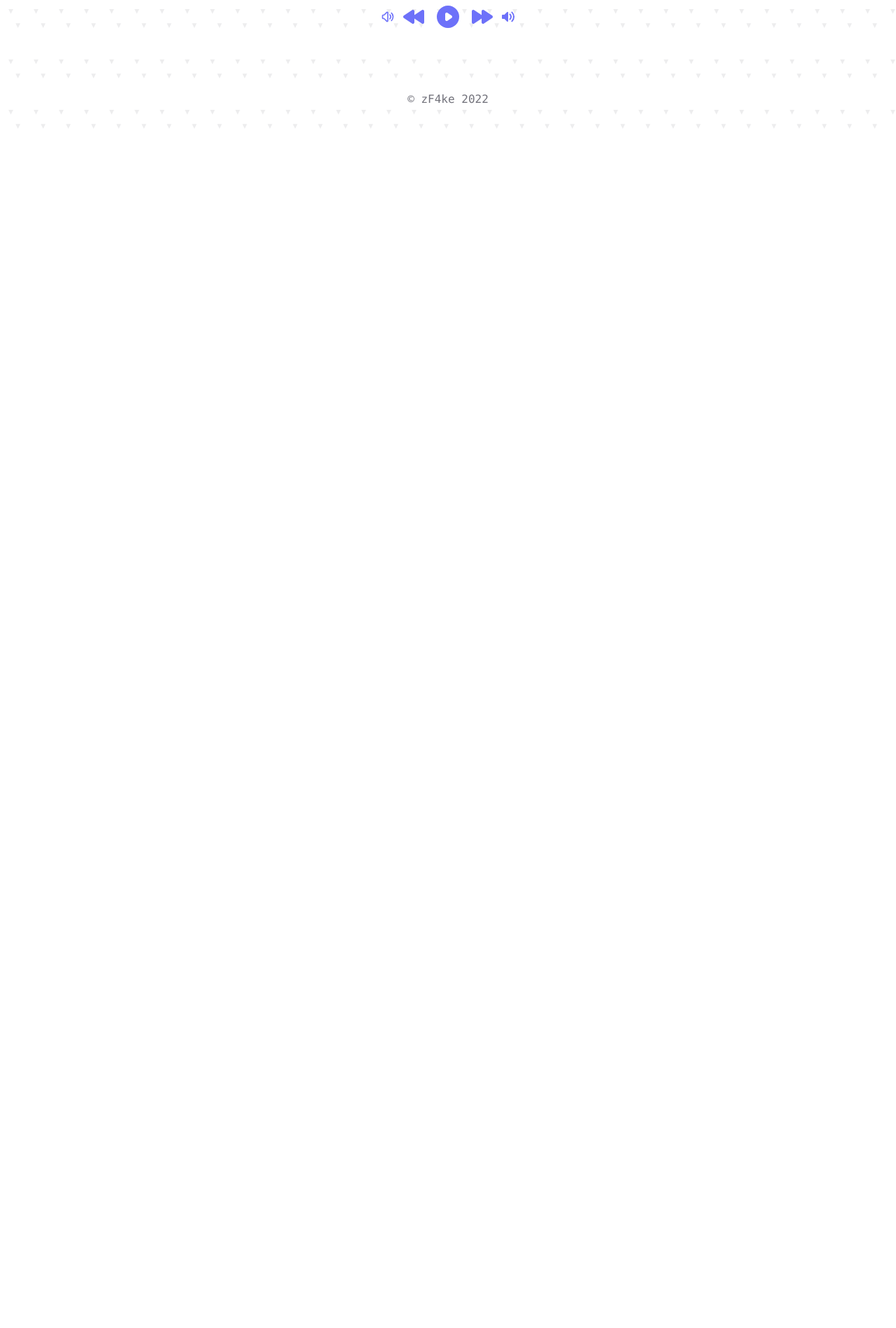
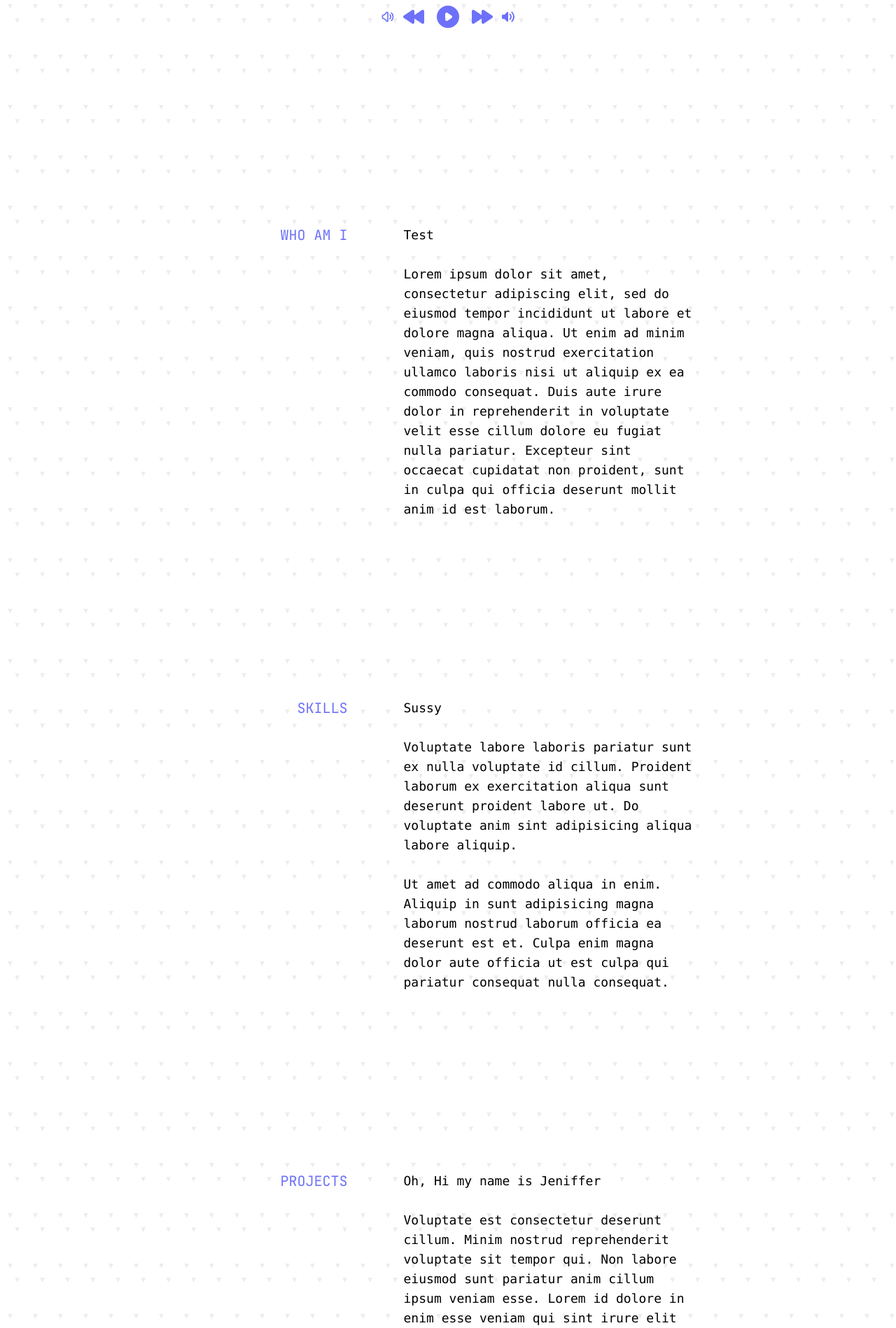
Before and after one commit to zF4ke/portfolio, a Next.js app: page / in a window 1280 px wide. Shown: the part 740-2638 px from the top of the page at 70% size. Before the commit the page ends 950 px from the top, so only its background shows below. Built offline with nearby package versions, Linux system fonts and the light colour scheme.

Commit message:
Section Component

```diff
--- a/components/Main.jsx
+++ b/components/Main.jsx
@@ -43,8 +43,8 @@ const Main = (props) => {
   };
 
   return (
-    <main className="relative max-w-lg space-y-8 mt-8 md:max-w-[40rem] md:mt-12 md:space-y-12 lg:mt-16 lg:max-w-3xl lg:space-y-16 ">
-      <div className="fixed top-25 right-0 absolute">
+    <main className="relative max-w-lg space-y-8 md:max-w-[40rem] md:space-y-12 lg:max-w-3xl lg:space-y-16 ">
+      <div className="fixed top-10 right-0 absolute">
         {renderThemeChanger()}
       </div>
 
--- /dev/null
+++ b/components/Section.jsx
@@ -0,0 +1,12 @@
+const Section = (props) => {
+  return (
+    <div className="flex justify-center w-3/5 space-x-20 mt-64">
+      <p className="w-1/3 text-right text-xl font-jetbrains uppercase text-purple">
+        {props?.title}
+      </p>
+      <div className="w-2/3 text-lg font-mono">{props?.children}</div>
+    </div>
+  );
+};
+
+export default Section;
--- a/pages/index.tsx
+++ b/pages/index.tsx
@@ -5,6 +5,7 @@ import { GetStaticProps } from "next";
 
 import Head from "next/head";
 import Main from "../components/Main";
+import Section from "../components/Section";
 
 export const getStaticProps: GetStaticProps = async () => {
   const songsDirectory = path.join(process.cwd(), "public/musics");
@@ -23,20 +24,86 @@ type props = {
 
 const Home = (props: props) => {
   return (
-    <div className="pattern flex justify-center min-h-screen h-full bg-zinc-100 dark:bg-dark-blurple p-8 md:p-12 lg:p-14 transition-colors duration-300">
+    <div className="pattern flex flex-col justify-center items-center min-h-screen h-full bg-zinc-100 dark:bg-dark-blurple p-8 md:p-12 lg:p-14 transition-colors duration-300">
       <Head>
         <title>Portfolio</title>
         <meta name="description" content="My Portfolio" />
         <link rel="icon" href="/favicon.ico" />
       </Head>
 
-      <div>
-        <Main songs={props?.songs} />
+      <Main songs={props?.songs} />
 
-        <footer className="text-center mt-16 font-mono text-zinc-500">
-          &copy; zF4ke {new Date().getFullYear()}
-        </footer>
-      </div>
+      <Section title={"Who Am I"}>
+        <p>Test</p>
+        <br />
+        <p>
+          Lorem ipsum dolor sit amet, consectetur adipiscing elit, sed do
+          eiusmod tempor incididunt ut labore et dolore magna aliqua. Ut enim ad
+          minim veniam, quis nostrud exercitation ullamco laboris nisi ut
+          aliquip ex ea commodo consequat. Duis aute irure dolor in
+          reprehenderit in voluptate velit esse cillum dolore eu fugiat nulla
+          pariatur. Excepteur sint occaecat cupidatat non proident, sunt in
+          culpa qui officia deserunt mollit anim id est laborum.
+        </p>
+      </Section>
+
+      <Section title={"Skills"}>
+        <p>Sussy</p>
+        <br />
+        <p>
+          Voluptate labore laboris pariatur sunt ex nulla voluptate id cillum.
+          Proident laborum ex exercitation aliqua sunt deserunt proident labore
+          ut. Do voluptate anim sint adipisicing aliqua labore aliquip.
+        </p>
+        <br />
+        <p>
+          Ut amet ad commodo aliqua in enim. Aliquip in sunt adipisicing magna
+          laborum nostrud laborum officia ea deserunt est et. Culpa enim magna
+          dolor aute officia ut est culpa qui pariatur consequat nulla
+          consequat.
+        </p>
+      </Section>
+
+      <Section title={"Projects"}>
+        <p>Oh, Hi my name is Jeniffer</p>
+        <br />
+        <p>
+          Voluptate est consectetur deserunt cillum. Minim nostrud reprehenderit
+          voluptate sit tempor qui. Non labore eiusmod sunt pariatur anim cillum
+          ipsum veniam esse. Lorem id dolore in enim esse veniam qui sint irure
+          elit sint.
+        </p>
+        <br />
+        <p>
+          Sit exercitation nisi quis dolor deserunt reprehenderit. Fugiat duis
+          proident commodo aute veniam. Eiusmod est quis sunt ex proident cillum
+          consectetur sunt minim. Non qui elit velit est velit in exercitation.
+          Do Lorem in minim laboris amet. Reprehenderit do velit ut Lorem nulla
+          in non officia quis veniam. Consectetur sint excepteur minim in dolore
+          laborum. Amet veniam cupidatat amet do in eu nulla ut. Consequat
+          nostrud consectetur ullamco exercitation.
+        </p>
+      </Section>
+
+      <Section title={"Contact"}>
+        <p>O.o o.o o.O</p>
+        <br />
+        <p>
+          Aliquip adipisicing consequat aliquip anim irure nostrud veniam ipsum
+          tempor. Ipsum sunt amet officia officia id id sunt aliqua exercitation
+          laborum ad cupidatat sit eiusmod.
+        </p>
+        <br />
+        <button className="bg-violet-500 hover:bg-violet-600 focus:outline-none focus:ring focus:ring-violet-300 active:bg-violet-700 transitions-all duration-100 px-5 py-2 text-sm leading-5 rounded-full font-semibold text-white">
+          Click Me!
+        </button>
+      </Section>
+
+      <div className="mt-32"></div>
+
+      <footer className="text-center mt-16 font-mono text-zinc-500">
+        &copy; zF4ke {new Date().getFullYear()}
+      </footer>
     </div>
   );
 };
```
